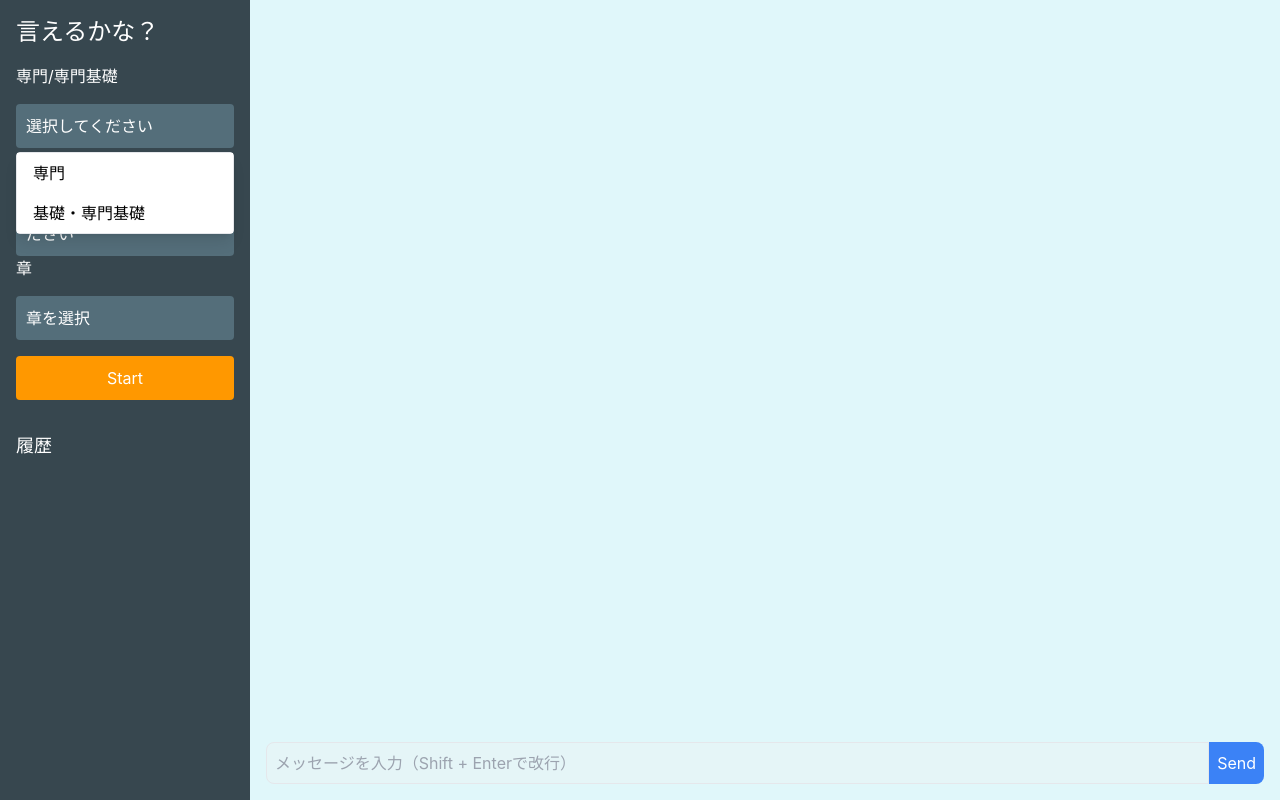
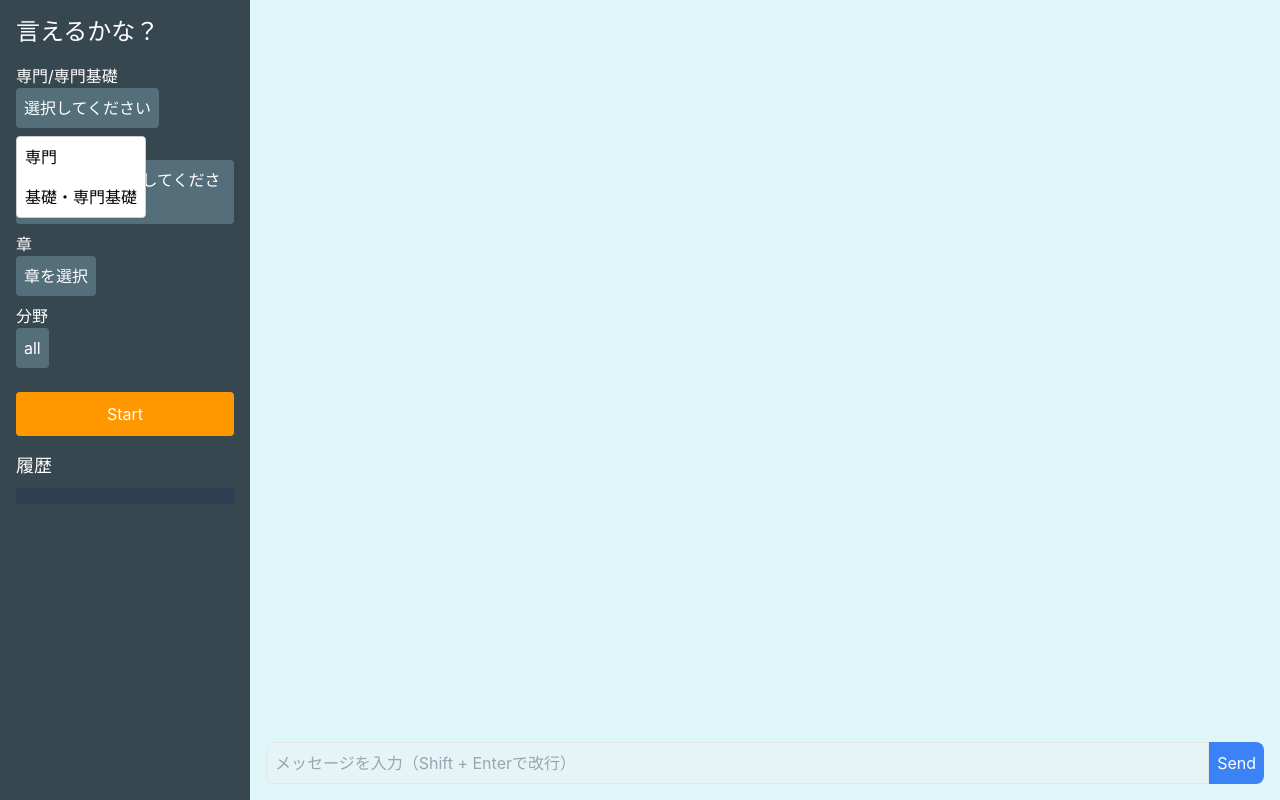
Before and after one commit to tpzn/akahon_ai_ierukana, a React (Create React App) app: page / in a window 1280 px wide. Both pictures are taken after a click on the button "選択してください". Built offline with nearby package versions, Linux system fonts and the light colour scheme.

Commit message:
History,Add Fields etc

```diff
--- a/src/components/ChatUI.css
+++ b/src/components/ChatUI.css
@@ -49,38 +49,58 @@
     margin-bottom: 8px;
     outline: none;
     cursor: pointer;
+    border: none;
   }
 
-  /* SelectTrigger フォーカス時の背景色を維持 */
-  .sidebar-select-trigger:focus {
+  /* SelectTrigger フォーカス時とホバー時の背景色を維持 */
+  .sidebar-select-trigger:focus,
+  .sidebar-select-trigger:hover {
     background-color: #546E7A; /* ダークグレー */
     color: #FFFFFF; /* 白い文字 */
   }
 
   /* ドロップダウンのオプションリスト */
-  .sidebar-select-trigger option {
-    background-color: #FFFFFF; /* オプションリストの背景色を白に設定 */
-    color: #000000; /* 黒い文字 */
+  .select-content {
+    max-height: 150px; /* ドロップダウンの最大高さを設定 */
+    overflow-y: auto; /* 縦スクロールを有効に */
+    background-color: #FFFFFF; /* ドロップダウンの背景色 */
+    border: 1px solid #ccc; /* ドロップダウンの境界線 */
+    border-radius: 4px;
+    position: absolute;
+    z-index: 10;
+  }
+
+  /* ドロップダウンのオプション */
+  .select-option {
+    background-color: #FFFFFF; /* 白背景 */
+    color: #000000; /* 黒文字 */
+    padding: 8px;
+    cursor: pointer;
+  }
+
+  .select-option:hover {
+    background-color: #E0E0E0; /* ホバー時の薄い灰色 */
   }
 
   /* Startボタン */
-  .sidebar button {
-    background-color: #FF9800; /* オレンジ色に変更 */
+  .sidebar-button {
+    background-color: #FF9800; /* オレンジ色に設定 */
     color: #FFFFFF; /* 白い文字 */
     border: none;
     padding: 10px;
     margin-top: 16px; /* ドロップダウンボックスからの余白を増やす */
     border-radius: 4px;
     transition: transform 0.1s ease-in-out; /* クリック時のアニメーション */
+    width: 100%;
   }
 
   /* Startボタンのクリック時にへこむエフェクト */
-  .sidebar button:active {
+  .sidebar-button:active {
     transform: scale(0.95); /* ボタンが少し縮む */
   }
 
   /* Startボタンのホバー効果 */
-  .sidebar button:hover {
+  .sidebar-button:hover {
     background-color: #FB8C00; /* マウスホバー時に少し暗く */
   }
 
@@ -89,3 +109,12 @@
     color: #FFFFFF;
     margin-bottom: 8px;
   }
+
+  /* Sidebar 内のスクロール可能な履歴表示ボックス */
+  .chat-history-box {
+    max-height: 200px; /* 履歴ボックスの高さを調整 */
+    overflow-y: auto; /* 縦スクロールを有効に */
+    padding: 8px;
+    background-color: #2C3E50; /* 履歴ボックスの背景色 */
+    border-radius: 4px;
+  }
--- a/src/components/ChatUI.js
+++ b/src/components/ChatUI.js
@@ -3,7 +3,7 @@ import { useState } from 'react';
 import Sidebar from './Sidebar';
 import MainChat from './MainChat';
 import { sendMessageToAPI } from '../api';
-import './ChatUI.css'; // CSSファイルをインポート
+import './ChatUI.css';
 
 export default function ChatUI() {
   const [messages, setMessages] = useState([]);
@@ -11,8 +11,10 @@ export default function ChatUI() {
   const [selectedCategory, setSelectedCategory] = useState('');
   const [selectedSubject, setSelectedSubject] = useState('');
   const [selectedChapter, setSelectedChapter] = useState('');
+  const [selectedField, setSelectedField] = useState('all'); // 分野の状態を ChatUI に統一
   const [chatId, setChatId] = useState(null);
   const [isChatActive, setIsChatActive] = useState(false);
+  const [chatHistory, setChatHistory] = useState([]);
 
   const handleSendMessage = async () => {
     if (inputMessage.trim() === '') return;
@@ -37,33 +39,45 @@ export default function ChatUI() {
       return;
     }
 
-    // 新しいチャットを開始するためにステートをリセット
-    setMessages([]); // メッセージ履歴をリセット
-    setChatId(Date.now()); // 新しいチャットIDを生成
-    setIsChatActive(true); // チャットをアクティブに設定
+    const newChatId = Date.now();
+    setChatId(newChatId);
+    setIsChatActive(true);
 
-    // プレースホルダーのメッセージを追加
-    const placeholderMessage = { role: 'bot', content: "今日も一緒に勉強がんばりましょう！質問を考えているから、少しお待ちくださいね。" };
+    // プレースホルダーメッセージを最初に表示
+    const placeholderMessage = { role: 'bot', content: "今日も勉強がんばりましょう！質問を考えているから、少しお待ちくださいね。" };
     setMessages([placeholderMessage]);
 
-    const initialMessage = `カテゴリ：${selectedCategory}、科目：${selectedSubject}、章：${selectedChapter}の重要語句を問いかけてください。`;
+    // `selectedField` を含む初回メッセージを生成
+    const initialMessage = `カテゴリ：${selectedCategory}、科目：${selectedSubject}、章：${selectedChapter}` +
+      (selectedField && selectedField !== 'all' ? `、分野：${selectedField}` : '') +
+      "の重要語句を問いかけてください。";
 
-    // 初期メッセージを送信（ユーザーには表示しない）
     try {
-      const response = await sendMessageToAPI(initialMessage, Date.now());
+      const response = await sendMessageToAPI(initialMessage, newChatId);
       const botMessage = { role: 'bot', content: response };
 
-      // プレースホルダーを削除してAPIからのレスポンスを追加
-      setMessages((prevMessages) => [
-        ...prevMessages.filter((message) => message !== placeholderMessage),
-        botMessage,
-      ]);
+      // プレースホルダーを削除して API の応答メッセージを追加
+      setMessages([botMessage]);
+      updateChatHistory(newChatId, [botMessage]);
     } catch (error) {
       console.error("API呼び出しエラー:", error);
-      setMessages((prevMessages) => [
-        ...prevMessages.filter((message) => message !== placeholderMessage),
-        { role: 'bot', content: "エラーが発生しました。もう一度お試しください。" }
-      ]);
+      setMessages([{ role: 'bot', content: "エラーが発生しました。もう一度お試しください。" }]);
+    }
+  };
+
+  const updateChatHistory = (id, messages) => {
+    const title = `${new Date().toLocaleDateString()} ${selectedSubject} ${selectedChapter}` +
+      (selectedField !== 'all' ? ` (${selectedField})` : '');
+    const newChat = { id, title, messages };
+    setChatHistory((prevHistory) => [newChat, ...prevHistory]);
+  };
+
+  const loadChatHistory = (id) => {
+    const chat = chatHistory.find((chat) => chat.id === id);
+    if (chat) {
+      setMessages(chat.messages);
+      setChatId(chat.id);
+      setIsChatActive(true);
     }
   };
 
@@ -73,7 +87,10 @@ export default function ChatUI() {
         selectedCategory={selectedCategory} setSelectedCategory={setSelectedCategory}
         selectedSubject={selectedSubject} setSelectedSubject={setSelectedSubject}
         selectedChapter={selectedChapter} setSelectedChapter={setSelectedChapter}
+        selectedField={selectedField} setSelectedField={setSelectedField} // 分野の状態を Sidebar に渡す
         handleStartChat={handleStartChat}
+        chatHistory={chatHistory}
+        loadChatHistory={loadChatHistory}
       />
       <MainChat
         messages={messages}
--- a/src/components/Sidebar.js
+++ b/src/components/Sidebar.js
@@ -1,34 +1,15 @@
 // src/components/Sidebar.js
-import { useState } from 'react';
 import SubjectSelect from './sidebar/SubjectSelect';
-import ChatHistory from './sidebar/ChatHistory';
 
 export default function Sidebar({
   selectedCategory, setSelectedCategory,
   selectedSubject, setSelectedSubject,
   selectedChapter, setSelectedChapter,
-  handleStartChat
+  selectedField, setSelectedField, // 分野の状態を Sidebar に渡す
+  handleStartChat,
+  chatHistory,
+  loadChatHistory
 }) {
-  const [chatHistory, setChatHistory] = useState([]);
-
-  const handleStartNewChat = () => {
-    const newChatId = Date.now();
-    const date = new Date().toLocaleDateString();
-    const newThreadTitle = `${date} ${selectedSubject} ${selectedChapter}`;
-
-    const newChat = {
-      id: newChatId,
-      title: newThreadTitle,
-      subject: selectedSubject,
-      chapter: selectedChapter,
-      date
-    };
-
-    setChatHistory(prevHistory => [newChat, ...prevHistory]);
-
-    handleStartChat();
-  };
-
   return (
     <div className="sidebar">
       <h1 className="text-2xl mb-4">言えるかな？</h1>
@@ -36,15 +17,28 @@ export default function Sidebar({
         selectedCategory={selectedCategory} setSelectedCategory={setSelectedCategory}
         selectedSubject={selectedSubject} setSelectedSubject={setSelectedSubject}
         selectedChapter={selectedChapter} setSelectedChapter={setSelectedChapter}
+        selectedField={selectedField} setSelectedField={setSelectedField} // 分野の状態を SubjectSelect に渡す
       />
       <button
-        className="w-full"
-        onClick={handleStartNewChat}
+        className="sidebar-button w-full"
+        onClick={handleStartChat}
       >
         Start
       </button>
       <div className="mt-4">
-        <ChatHistory chatHistory={chatHistory} />
+        <h2 className="text-lg mb-2">履歴</h2>
+        {/* スクロール可能な履歴ボックス */}
+        <div className="chat-history-box">
+          {chatHistory.map((chat) => (
+            <div
+              key={chat.id}
+              className="chat-history-item cursor-pointer"
+              onClick={() => loadChatHistory(chat.id)}
+            >
+              {chat.title}
+            </div>
+          ))}
+        </div>
       </div>
     </div>
   );
--- a/src/components/sidebar/SubjectSelect.js
+++ b/src/components/sidebar/SubjectSelect.js
@@ -1,74 +1,137 @@
 // src/components/sidebar/SubjectSelect.js
-import React, { useState } from 'react';
-import {
-  Select,
-  SelectTrigger,
-  SelectContent,
-  SelectItem,
-  SelectValue,
-  getSubjectsByCategory,
-  getChaptersBySubject,
- } from '../ui/SelectComponents';
+import React, { useState, useEffect } from 'react';
 
-const SubjectSelect = ({ selectedCategory, setSelectedCategory, selectedSubject, setSelectedSubject, selectedChapter, setSelectedChapter }) => {
+const SubjectSelect = ({
+  selectedCategory, setSelectedCategory,
+  selectedSubject, setSelectedSubject,
+  selectedChapter, setSelectedChapter,
+  selectedField, setSelectedField
+}) => {
+  const [data, setData] = useState({ categories: [] });
   const [isCategoryOpen, setCategoryOpen] = useState(false);
   const [isSubjectOpen, setSubjectOpen] = useState(false);
   const [isChapterOpen, setChapterOpen] = useState(false);
+  const [isFieldOpen, setFieldOpen] = useState(false);
+
+  useEffect(() => {
+    // JSON ファイルを読み込み
+    fetch('/subjects.json')
+      .then((response) => response.json())
+      .then((data) => setData(data))
+      .catch((error) => console.error("データの読み込みに失敗しました:", error));
+  }, []);
+
+  const handleCategoryChange = (categoryName) => {
+    setSelectedCategory(categoryName);
+    setSelectedSubject('');
+    setSelectedChapter('');
+    setSelectedField('all'); // カテゴリ変更時に分野をリセット
+  };
+
+  const handleSubjectChange = (subjectName) => {
+    setSelectedSubject(subjectName);
+    setSelectedChapter('');
+    setSelectedField('all'); // 科目変更時に分野をリセット
+  };
+
+  const handleChapterChange = (chapterName) => {
+    setSelectedChapter(chapterName);
+    setSelectedField('all'); // 章変更時に分野をリセット
+  };
+
+  // 選択されたカテゴリに基づき、対応する科目リストを取得
+  const subjects = data.categories.find((cat) => cat.name === selectedCategory)?.subjects || [];
+  const chapters = subjects.find((subj) => subj.name === selectedSubject)?.chapters || [];
+  const fields = chapters.find((chap) => chap.name === selectedChapter)?.fields || [];
 
   return (
     <div>
       <div>
         <label className="text-white">専門/専門基礎</label>
-        <Select>
-          <SelectTrigger
-            className="sidebar-select-trigger" // スタイル適用
-            onClick={() => setCategoryOpen(!isCategoryOpen)}
-          >
-            <SelectValue placeholder={selectedCategory || "選択してください"} />
-          </SelectTrigger>
-          <SelectContent isOpen={isCategoryOpen}>
-            <SelectItem onClick={() => { setSelectedCategory("専門"); setCategoryOpen(false); }}>専門</SelectItem>
-            <SelectItem onClick={() => { setSelectedCategory("基礎・専門基礎"); setCategoryOpen(false); }}>基礎・専門基礎</SelectItem>
-          </SelectContent>
-        </Select>
+        <div>
+          <button className="sidebar-select-trigger" onClick={() => setCategoryOpen(!isCategoryOpen)}>
+            {selectedCategory || "選択してください"}
+          </button>
+          {isCategoryOpen && (
+            <div className="select-content">
+              {data.categories.map((category) => (
+                <div
+                  key={category.name}
+                  className="select-option"
+                  onClick={() => { handleCategoryChange(category.name); setCategoryOpen(false); }}
+                >
+                  {category.name}
+                </div>
+              ))}
+            </div>
+          )}
+        </div>
       </div>
 
       <div>
         <label className="text-white">科目</label>
-        <Select>
-          <SelectTrigger
-            className="sidebar-select-trigger" // スタイル適用
-            onClick={() => setSubjectOpen(!isSubjectOpen)}
-          >
-            <SelectValue placeholder={selectedSubject || (selectedCategory ? "科目を選択" : "専門/専門基礎を選択してください")} />
-          </SelectTrigger>
-          <SelectContent isOpen={isSubjectOpen}>
-            {selectedCategory && getSubjectsByCategory(selectedCategory).map((subject) => (
-              <SelectItem key={subject} onClick={() => { setSelectedSubject(subject); setSubjectOpen(false); }}>
-                {subject}
-              </SelectItem>
-            ))}
-          </SelectContent>
-        </Select>
+        <div>
+          <button className="sidebar-select-trigger" onClick={() => setSubjectOpen(!isSubjectOpen)}>
+            {selectedSubject || (selectedCategory ? "科目を選択" : "カテゴリを選択してください")}
+          </button>
+          {isSubjectOpen && (
+            <div className="select-content">
+              {subjects.map((subject) => (
+                <div
+                  key={subject.name}
+                  className="select-option"
+                  onClick={() => { handleSubjectChange(subject.name); setSubjectOpen(false); }}
+                >
+                  {subject.name}
+                </div>
+              ))}
+            </div>
+          )}
+        </div>
       </div>
 
       <div>
         <label className="text-white">章</label>
-        <Select>
-          <SelectTrigger
-            className="sidebar-select-trigger" // スタイル適用
-            onClick={() => setChapterOpen(!isChapterOpen)}
-          >
-            <SelectValue placeholder={selectedChapter || "章を選択"} />
-          </SelectTrigger>
-          <SelectContent isOpen={isChapterOpen}>
-            {selectedSubject && getChaptersBySubject(selectedCategory).map((chapter) => (
-              <SelectItem key={chapter.value} onClick={() => { setSelectedChapter(chapter.value); setChapterOpen(false); }}>
-                {chapter.label}
-              </SelectItem>
-            ))}
-          </SelectContent>
-        </Select>
+        <div>
+          <button className="sidebar-select-trigger" onClick={() => setChapterOpen(!isChapterOpen)}>
+            {selectedChapter || "章を選択"}
+          </button>
+          {isChapterOpen && (
+            <div className="select-content">
+              {chapters.map((chapter, index) => (
+                <div
+                  key={index}
+                  className="select-option"
+                  onClick={() => { handleChapterChange(chapter.name); setChapterOpen(false); }}
+                >
+                  {chapter.name}
+                </div>
+              ))}
+            </div>
+          )}
+        </div>
+      </div>
+
+      <div>
+        <label className="text-white">分野</label>
+        <div>
+          <button className="sidebar-select-trigger" onClick={() => setFieldOpen(!isFieldOpen)}>
+            {selectedField || "分野を選択"}
+          </button>
+          {isFieldOpen && (
+            <div className="select-content">
+              {fields.map((field, index) => (
+                <div
+                  key={index}
+                  className="select-option"
+                  onClick={() => { setSelectedField(field); setFieldOpen(false); }}
+                >
+                  {field}
+                </div>
+              ))}
+            </div>
+          )}
+        </div>
       </div>
     </div>
   );
--- a/src/components/ui/SelectComponents.js
+++ b/src/components/ui/SelectComponents.js
@@ -19,11 +19,7 @@ export const SelectTrigger = ({ children, onClick }) => (
 export const SelectContent = ({ isOpen, children }) => (
   isOpen ? (
     <div
-      className="absolute z-10 bg-white border rounded shadow-lg mt-1 w-full"
-      style={{
-        backgroundColor: '#FFFFFF', // ドロップダウンの白い背景
-        color: '#000000', // 黒い文字
-      }}
+      className="select-content absolute z-10 shadow-lg mt-1 w-full"
     >
       {children}
     </div>
```
Also changed, not shown: public/subjects.json (added, +82 -0 lines).
